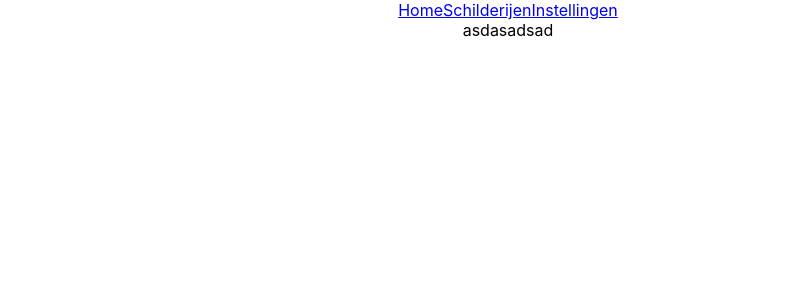
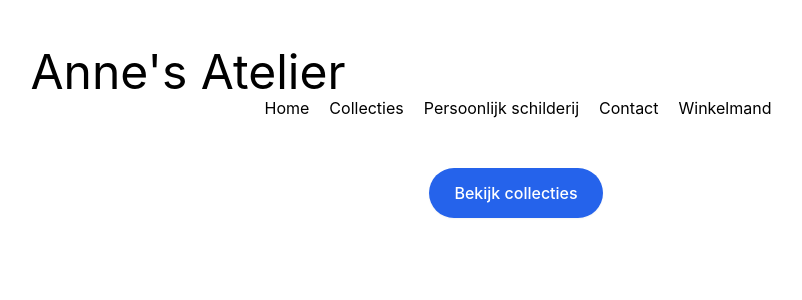
Before and after one commit to gijs-ve/projectBreughel, a React (Create React App) app in the folder client/: page / in a window 1280 px wide. Shown: the top 300 px of the page, without its empty margins (132-934 px from the left). Built offline with nearby package versions, Linux system fonts and the light colour scheme.

Commit message:
feat: multiple pages and tailwind

```diff
--- a/client/package.json
+++ b/client/package.json
@@ -42,5 +42,8 @@
       "last 1 firefox version",
       "last 1 safari version"
     ]
+  },
+  "devDependencies": {
+    "tailwindcss": "^3.2.4"
   }
 }
--- a/client/src/App.css
+++ b/client/src/App.css
@@ -1,3 +1,7 @@
+@tailwind base;
+@tailwind components;
+@tailwind utilities;
+
 .App {
     text-align: center;
 }
--- a/client/src/navbar/Navbar.tsx
+++ b/client/src/navbar/Navbar.tsx
@@ -1,10 +1,15 @@
 import { Page, pages } from '../pages';
+import { Logo } from '../utility/Logo';
 import { Link } from 'react-router-dom';
 import { ReactElement } from 'react';
 const Navbar = () => {
     const Pages: ReactElement[] = pages.map((i: Page) => {
         return <Link to={i.path}>{i.navText}</Link>;
     });
-    return <div>{Pages}</div>;
+    return (
+        <div className="flex-row flex-nowrap justify-center py-12 space-x-5">
+            <Logo /> {Pages}
+        </div>
+    );
 };
 export { Navbar };
--- /dev/null
+++ b/client/src/pages/Contact.tsx
@@ -0,0 +1,3 @@
+export const Contact = () => {
+    return <></>;
+};
--- a/client/src/pages/Home.tsx
+++ b/client/src/pages/Home.tsx
@@ -1,5 +1,10 @@
+import { Button } from '../utility/Button';
 const Home = () => {
-    return <>asdasadsad</>;
+    return (
+        <>
+            <Button text="Bekijk collecties" />
+        </>
+    );
 };
 
 export { Home };
--- /dev/null
+++ b/client/src/pages/Offerte.tsx
@@ -0,0 +1,3 @@
+export const Offerte = () => {
+    return <></>;
+};
--- /dev/null
+++ b/client/src/pages/Winkelmand.tsx
@@ -0,0 +1,3 @@
+export const Winkelmand = () => {
+    return <></>;
+};
--- a/client/src/pages/index.ts
+++ b/client/src/pages/index.ts
@@ -1,7 +1,10 @@
 import { FC } from 'react';
 import { Home } from './Home';
 import { Paintings } from './Paintings';
-import { UserSettings } from './UserSettings';
+import { Offerte } from './Offerte';
+import { Contact } from './Contact';
+import { Winkelmand } from './Winkelmand';
+
 export type Page = {
     component: FC;
     icon: string;
@@ -18,14 +21,26 @@ const pages: Page[] = [
     {
         component: Paintings,
         icon: 'none',
-        navText: 'Schilderijen',
-        path: '/schilderijen',
+        navText: 'Collecties',
+        path: '/collecties',
     },
     {
-        component: UserSettings,
+        component: Offerte,
         icon: 'none',
-        navText: 'Instellingen',
-        path: '/user',
+        navText: 'Persoonlijk schilderij',
+        path: '/offerte',
+    },
+    {
+        component: Contact,
+        icon: 'none',
+        navText: 'Contact',
+        path: '/contact',
+    },
+    {
+        component: Winkelmand,
+        icon: 'none',
+        navText: 'Winkelmand',
+        path: '/winkelmand',
     },
 ];
 export { pages };
--- a/client/src/utility/Button.tsx
+++ b/client/src/utility/Button.tsx
@@ -6,7 +6,18 @@ const Button = (p: ButtonProps) => {
     if (!buttonType) {
         buttonType = 'default';
     }
-    return <button onClick={() => onClickEvent()}>{`${text}`}</button>;
+    return (
+        <button
+            className="inline-flex items-center px-6 py-3 ml-4 border border-transparent text-base font-medium rounded-full shadow-sm text-white bg-blue-600 hover:bg-blue-700"
+            onClick={
+                onClickEvent
+                    ? () => onClickEvent()
+                    : () => {
+                          return;
+                      }
+            }
+        >{`${text}`}</button>
+    );
 };
 
 export { Button };
--- /dev/null
+++ b/client/src/utility/Logo.tsx
@@ -0,0 +1,7 @@
+export const Logo = () => {
+    return (
+        <>
+            <div className="w-1/2 self-center text-5xl">Anne's Atelier</div>
+        </>
+    );
+};
--- /dev/null
+++ b/client/tailwind.config.js
@@ -0,0 +1,8 @@
+/** @type {import('tailwindcss').Config} */
+module.exports = {
+    content: ['./src/**/*.{js,jsx,ts,tsx}'],
+    theme: {
+        extend: {},
+    },
+    plugins: [],
+};
```
Also changed, not shown: client/src/index.css (+8 -8 lines), 2 other files (tests, documents, lock files or other folders). Lines whose indentation alone changed are shown as unchanged.
